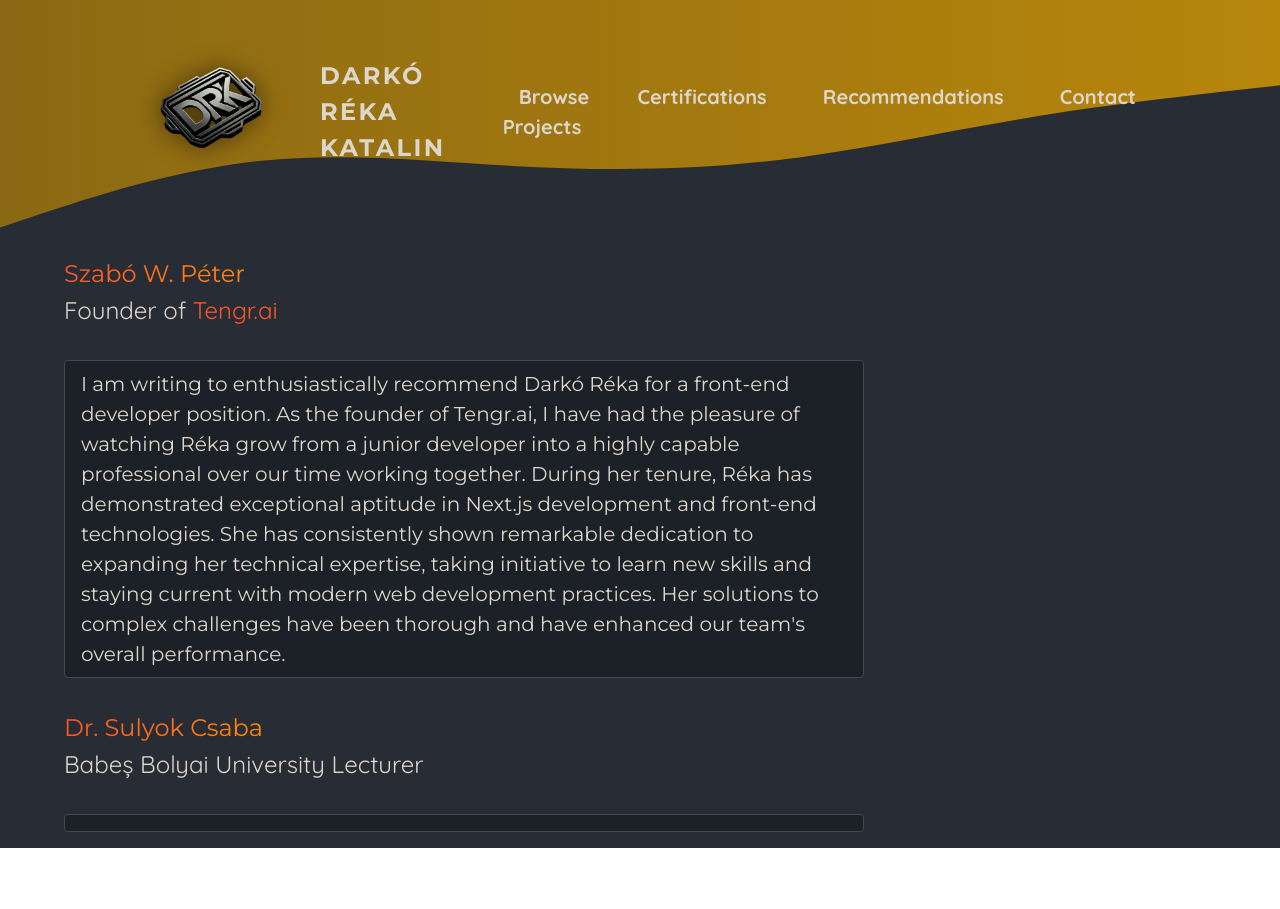
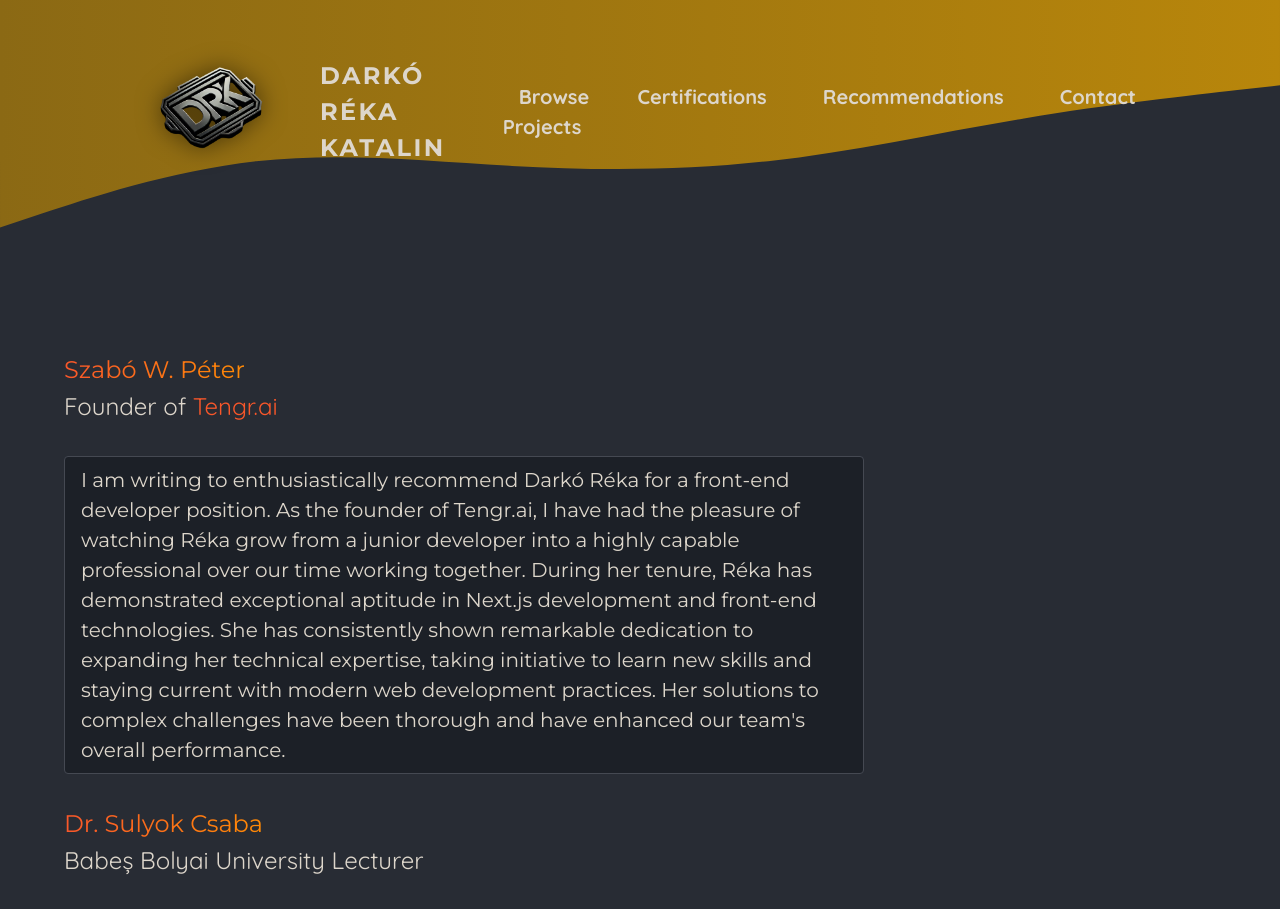
Before and after one commit to darkoreka/CV, a Next.js app: page /recommendations in a window 1280 px wide. Shown: the top 909 px of the page. Before the commit the page ends 848 px from the top, so only its background shows below. Built offline with nearby package versions, Linux system fonts and the light colour scheme.

Commit message:
added new recommendation

```diff
--- a/app/globals.css
+++ b/app/globals.css
@@ -41,3 +41,8 @@ body {
   font-weight: 500;
   color: #ddd8d8;
 }
+
+.main-content {
+  margin-top: 8rem;
+  width: 100%;
+}
--- a/app/layout.js
+++ b/app/layout.js
@@ -11,7 +11,7 @@ export default function RootLayout({ children }) {
     <html lang="en">
       <body>
         <MainHeader />
-        {children}
+        <div className="main-content">{children}</div>
       </body>
     </html>
   );
--- a/app/recommendations/page.js
+++ b/app/recommendations/page.js
@@ -3,6 +3,7 @@ import RecommendationCard from "./components/recommendation-card";
 export default function ReviewPage() {
   const reviewText = [
     "I am writing to enthusiastically recommend Darkó Réka for a front-end developer position. As the founder of Tengr.ai, I have had the pleasure of watching Réka grow from a junior developer into a highly capable professional over our time working together. During her tenure, Réka has demonstrated exceptional aptitude in Next.js development and front-end technologies. She has consistently shown remarkable dedication to expanding her technical expertise, taking initiative to learn new skills and staying current with modern web development practices. Her solutions to complex challenges have been thorough and have enhanced our team's overall performance.",
+    "It is my pleasure to recommend Reka, an outstanding student with whom I had the privilege of working in various capacities, including as her professor, group project mentor, and license thesis coordinator. Réka demonstrated dedication, technical expertise and collaborative skills during our work on a web-based conference management project. She consistently exhibited strong technical and communication qualities, fostering a productive and creative team environment. I am confident that her talent and work ethic will enable her to excel in future professional endeavors.",
   ];
   const reviewerName = ["Szabó W. Péter", "Dr. Sulyok Csaba"];
 
```
